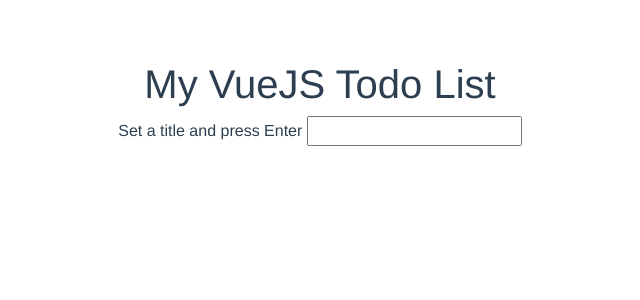
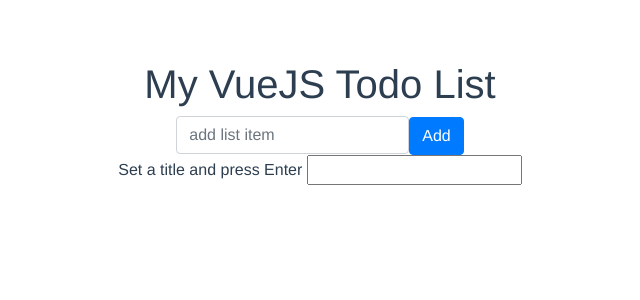
Before and after one commit to DylanUpchr/test-vue, a Vue app: page / in a window 1280 px wide. Shown: the top 300 px of the page, without its empty margins (320-960 px from the left). Built offline with nearby package versions, Linux system fonts and the light colour scheme.

Commit message:
add item functionality

```diff
--- a/src/App.vue
+++ b/src/App.vue
@@ -1,8 +1,8 @@
 <template>
   <div id="app">
     <h1>{{ title }}</h1>
-    <add-item></add-item>
-    <item-list v-on:add-list-item="addItem"></item-list>
+    <add-item v-on:add-list-item="addItem"></add-item>
+    <item-list></item-list>
     <list-title v-on:title-change="changeTitle"></list-title>
   </div>
 </template>
@@ -22,15 +22,16 @@
   data: function() {
     return {
       title: 'My VueJS Todo List',
+      testItem: false,
       items: []
     }
   },
   methods: {
+    addItem(item){
+      this.items.push(item)
+    },
     changeTitle(text){
       this.title = text
-    },
-    addItem(item){
-      this.items += item
     }
   }
 }
--- a/src/components/AddItem.vue
+++ b/src/components/AddItem.vue
@@ -0,0 +1,32 @@
+<template>
+    <div>
+        <input ref="itemName" class="form-control" type="text" placeholder="add list item">
+        <button type="submit" class="btn btn-primary" v-on:click="$emit('add-list-item', createItem())">Add</button>
+    </div>
+</template>
+<script>
+const uuidv4 = require('uuid/v4');
+export default {
+    name: 'AddItem',
+    methods:{
+        createItem(){
+            var item = {
+                'uuid': uuidv4(),
+                'name': this.$refs.itemName.value,
+                'checked': false
+            }
+            return item;
+        }
+    }
+}
+</script>
+<style scoped>
+    input{
+        width: auto;
+        margin: auto;
+        display: inline-block;
+    }
+    button{
+        display: inline;
+    }
+</style>
```
